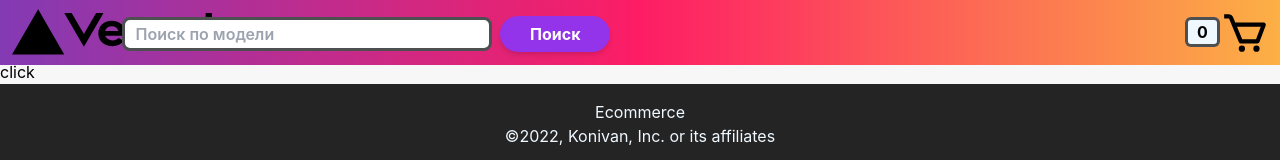
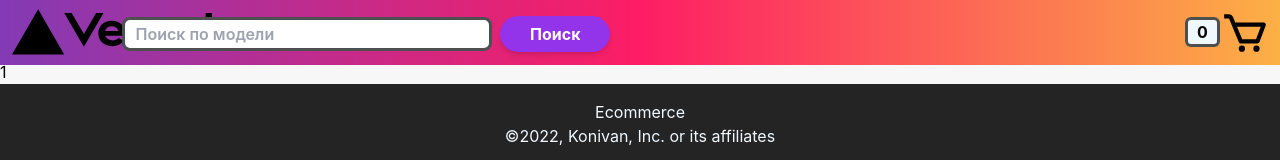
Before and after one commit to konivan/React-ecommerce, a React (Create React App) app: page /product/1 in a window 1280 px wide. Shown: the top 160 px of the page. Built offline with nearby package versions, Linux system fonts and the light colour scheme.

Commit message:
useParams

```diff
--- a/src/components/Content/CardItem/ItemDetail/ItemDetail.tsx
+++ b/src/components/Content/CardItem/ItemDetail/ItemDetail.tsx
@@ -3,12 +3,14 @@ import { useParams } from 'react-router-dom';
 import { useTypeSelector } from '../../../../hooks/useTypeSelector';
 
 const ItemDetail = () => {
-  const { product } = useParams();
+  const { item_id } = useParams();
   const content = useTypeSelector(state => state.content);
+  content.filter(() => content)
+  console.log(content)
 
   return (
     <div>
-      <button onClick={() => console.log(product)}>click</button>
+      {item_id}
     </div>
   );
 };
```
